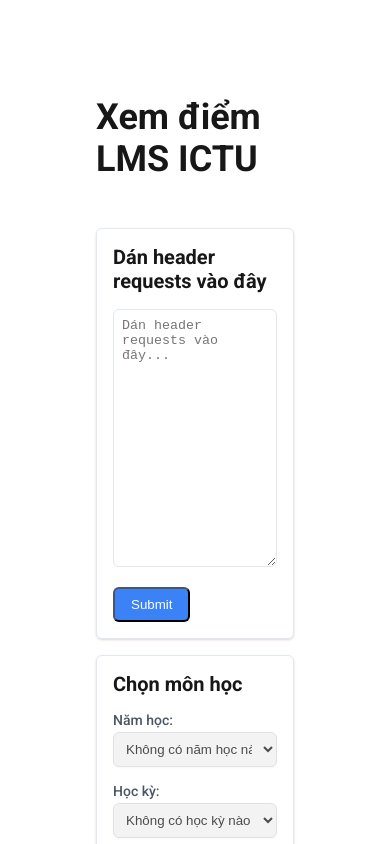
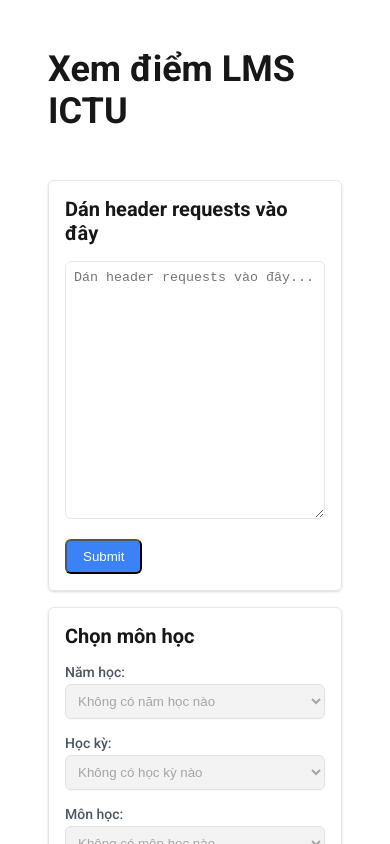
Before and after one commit to hieu356xz/xem-diem-lms, a Next.js app: page / in a window 390 px wide. Shown: the top 844 px of the page. Built offline with nearby package versions, Linux system fonts and the light colour scheme.

Commit message:
Improve styling

```diff
--- a/src/app/globals.css
+++ b/src/app/globals.css
@@ -1,12 +1,16 @@
 :root {
   --background: #ffffff;
   --foreground: #171717;
+
+  --secondary-foreground: #4b5563;
 }
 
 @media (prefers-color-scheme: dark) {
   :root {
     --background: #0a0a0a;
     --foreground: #ededed;
+
+    --secondary-foreground: #9ca3af;
   }
 }
 
@@ -48,6 +52,10 @@
   align-items: center;
   justify-content: space-between;
   padding: 6rem; /* Equivalent to p-24 */
+
+  @media screen and (max-width: 768px) {
+    padding: 3rem; /* Equivalent to p-12 */
+  }
 }
 
 .main-heading {
@@ -63,7 +71,7 @@
   box-shadow: 0 1px 3px 0 rgba(0, 0, 0, 0.1), 0 1px 2px 0 rgba(0, 0, 0, 0.06); /* Equivalent to shadow-md */
   margin-top: 1rem; /* Equivalent to mt-4 */
   width: 100%;
-  max-width: 600px; /* Optional: to constrain width */
+  max-width: 1000px; /* Optional: to constrain width */
 }
 
 .card-title {
@@ -78,7 +86,6 @@
   border: 1px solid #e2e8f0; /* Equivalent to border */
   border-radius: 0.375rem; /* Equivalent to rounded-md */
   margin-bottom: 1rem; /* Equivalent to mb-4 */
-  color: #000; /* Equivalent to text-black */
 }
 
 .button-primary {
@@ -112,7 +119,7 @@
   display: block;
   font-size: 0.875rem; /* Equivalent to text-sm */
   font-weight: 500; /* Equivalent to font-medium */
-  color: #4b5563; /* Equivalent to text-gray-700 */
+  color: var(--secondary-foreground);
 }
 
 .select-input {
@@ -123,7 +130,6 @@
   border: 1px solid #d1d5db; /* Equivalent to border border-gray-300 */
   border-radius: 0.375rem; /* Equivalent to rounded-md */
   box-shadow: 0 1px 2px 0 rgba(0, 0, 0, 0.05); /* Equivalent to shadow-sm */
-  color: #000; /* Equivalent to text-black */
 }
 
 .select-input:focus {
@@ -176,7 +182,6 @@
   background-color: #f3f4f6; /* Equivalent to bg-gray-100 */
   border-radius: 0.375rem; /* Equivalent to rounded-md */
   overflow: auto;
-  color: #000; /* Equivalent to text-black */
 }
 
 .json-display {
```
